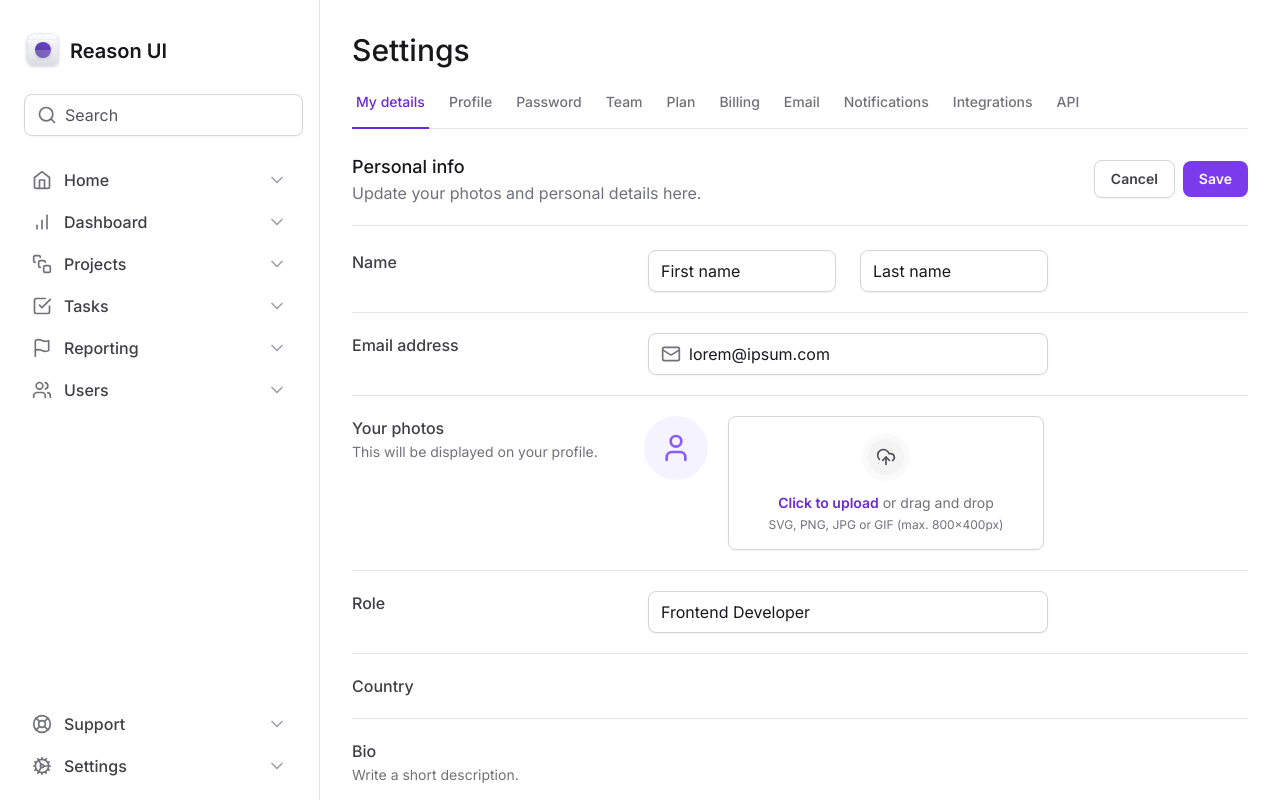
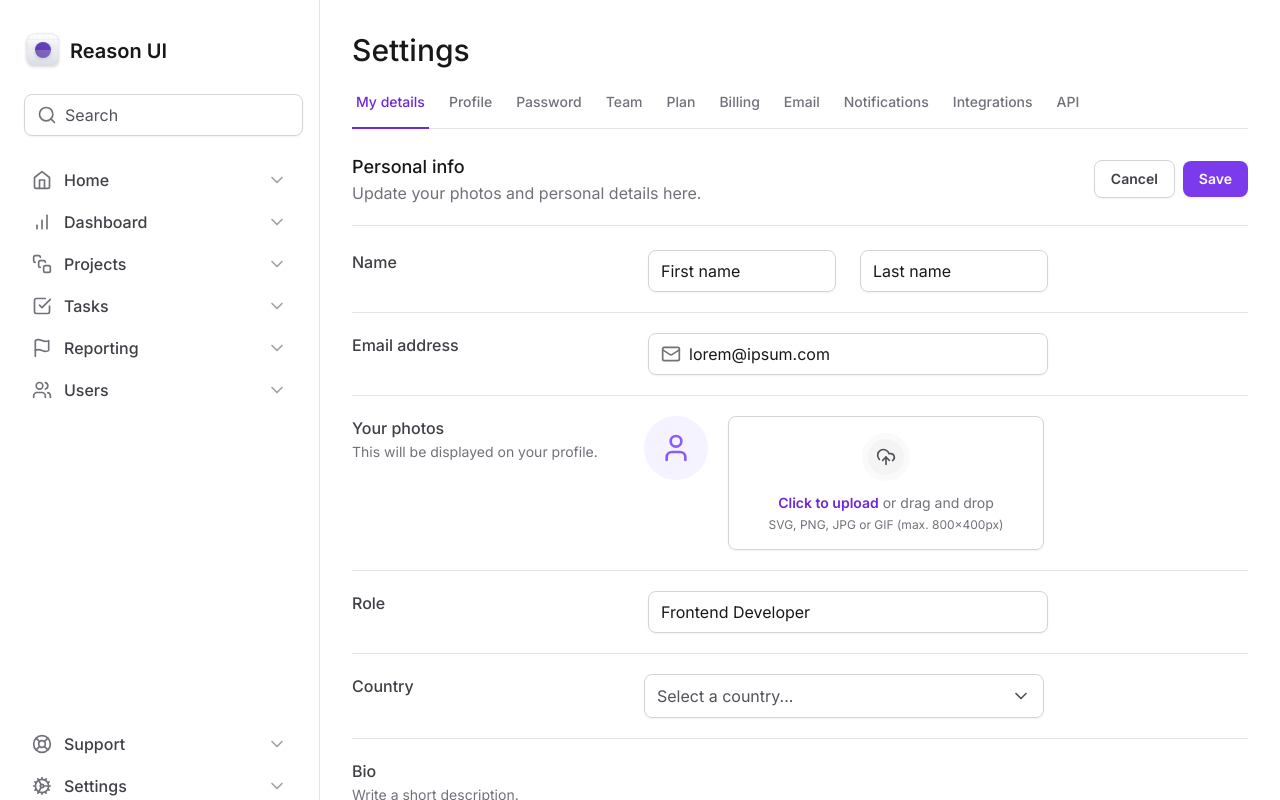
Before and after one commit to igorct1/reason-ui-tailwind, a Next.js app: page / in a window 1280 px wide. Shown: the top 800 px of the page. Built offline with nearby package versions, Linux system fonts and the light colour scheme.

Commit message:
feat: creating country select

```diff
--- a/package.json
+++ b/package.json
@@ -9,6 +9,7 @@
     "lint": "next lint"
   },
   "dependencies": {
+    "@radix-ui/react-select": "^1.2.2",
     "@radix-ui/react-tabs": "^1.0.4",
     "@types/node": "20.4.6",
     "@types/react": "18.2.18",
--- a/src/app/page.tsx
+++ b/src/app/page.tsx
@@ -1,7 +1,7 @@
 import { SettingsTabs } from '@/components/SettingsTabs'
 import { Mail } from 'lucide-react'
+import { Select } from '@/components/Form/Select'
 import * as Input from '../components/Input'
-
 import * as FileInput from '../components/Form/FileInput'
 
 export default function Home() {
@@ -115,7 +115,7 @@
             >
               Country
             </label>
-            <div></div>
+            <Select />
           </div>
 
           <div className="grid grid-cols-form gap-3 pt-5">
--- /dev/null
+++ b/src/components/Form/Select.tsx
@@ -0,0 +1,55 @@
+'use client'
+
+import * as SelectPrimitive from '@radix-ui/react-select'
+import { Check, ChevronDown } from 'lucide-react'
+
+export function Select() {
+  return (
+    <SelectPrimitive.Root>
+      <SelectPrimitive.Trigger className="flex h-11 w-full items-center justify-between gap-2 rounded-lg border border-zinc-300 px-3 py-2 shadow-sm data-[placeholder]:text-zinc-600">
+        <SelectPrimitive.Value
+          className="text-black"
+          placeholder="Select a country..."
+        />
+        <SelectPrimitive.Icon>
+          <ChevronDown className="h-5 w-5 " />
+        </SelectPrimitive.Icon>
+      </SelectPrimitive.Trigger>
+
+      <SelectPrimitive.Portal>
+        <SelectPrimitive.Content
+          side="bottom"
+          position="popper"
+          className="z-10 w-[--radix-select-trigger-width] overflow-hidden rounded-lg border  border-zinc-200 bg-white"
+          sideOffset={8}
+        >
+          <SelectPrimitive.Viewport>
+            <SelectPrimitive.Item
+              value="br"
+              className="flex items-center justify-between gap-2 px-3 py-2.5 outline-none data-[highlighted]:bg-zinc-50"
+            >
+              <SelectPrimitive.ItemText className="text-black">
+                Brazil
+              </SelectPrimitive.ItemText>
+              <SelectPrimitive.ItemIndicator>
+                <Check className="h-4 w-4 text-violet-500" />
+              </SelectPrimitive.ItemIndicator>
+            </SelectPrimitive.Item>
+
+            <SelectPrimitive.Item
+              value="us"
+              className="flex items-center justify-between gap-2 px-3 py-2.5 outline-none data-[highlighted]:bg-zinc-50"
+            >
+              <SelectPrimitive.ItemText className="text-black">
+                United States
+              </SelectPrimitive.ItemText>
+              <SelectPrimitive.ItemIndicator>
+                <Check className="h-4 w-4 text-violet-500" />
+              </SelectPrimitive.ItemIndicator>
+            </SelectPrimitive.Item>
+          </SelectPrimitive.Viewport>
+        </SelectPrimitive.Content>
+      </SelectPrimitive.Portal>
+    </SelectPrimitive.Root>
+  )
+}
```
Also changed, not shown: 1 other file (tests, documents, lock files or other folders).
